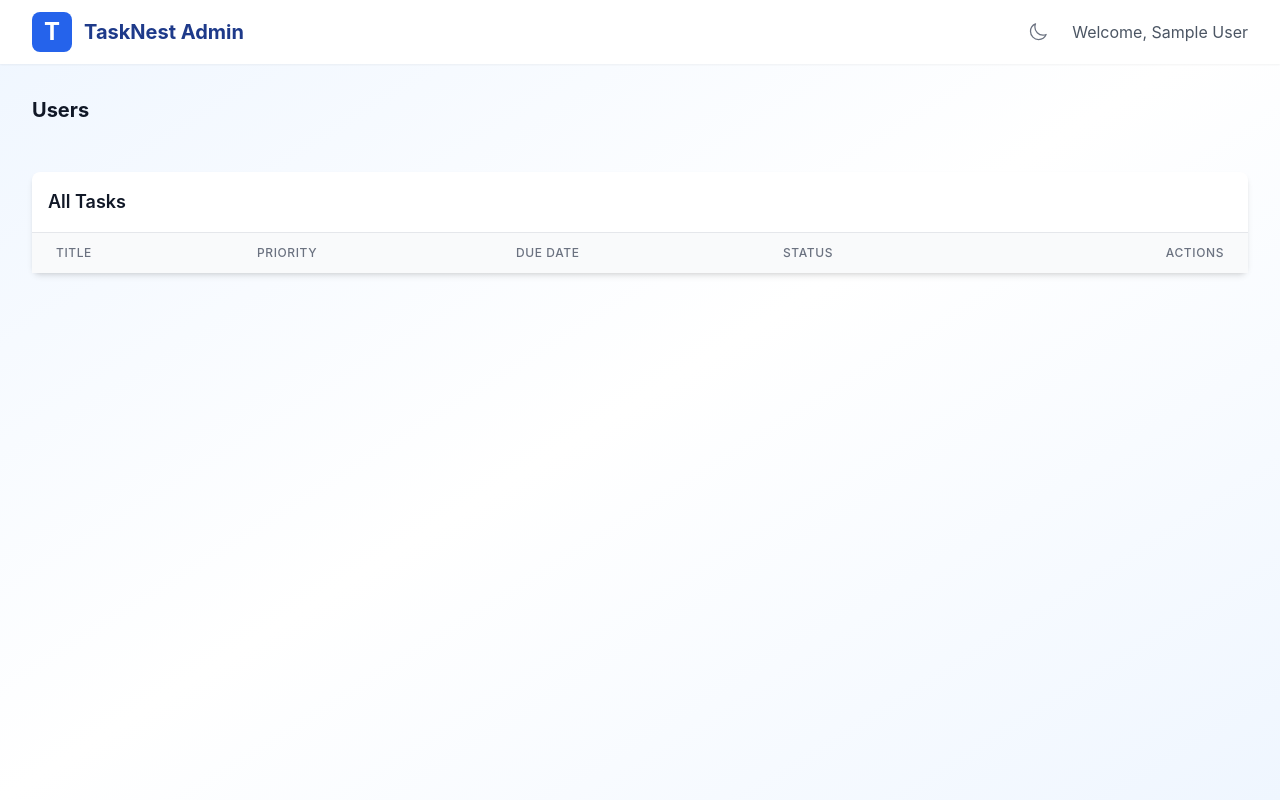
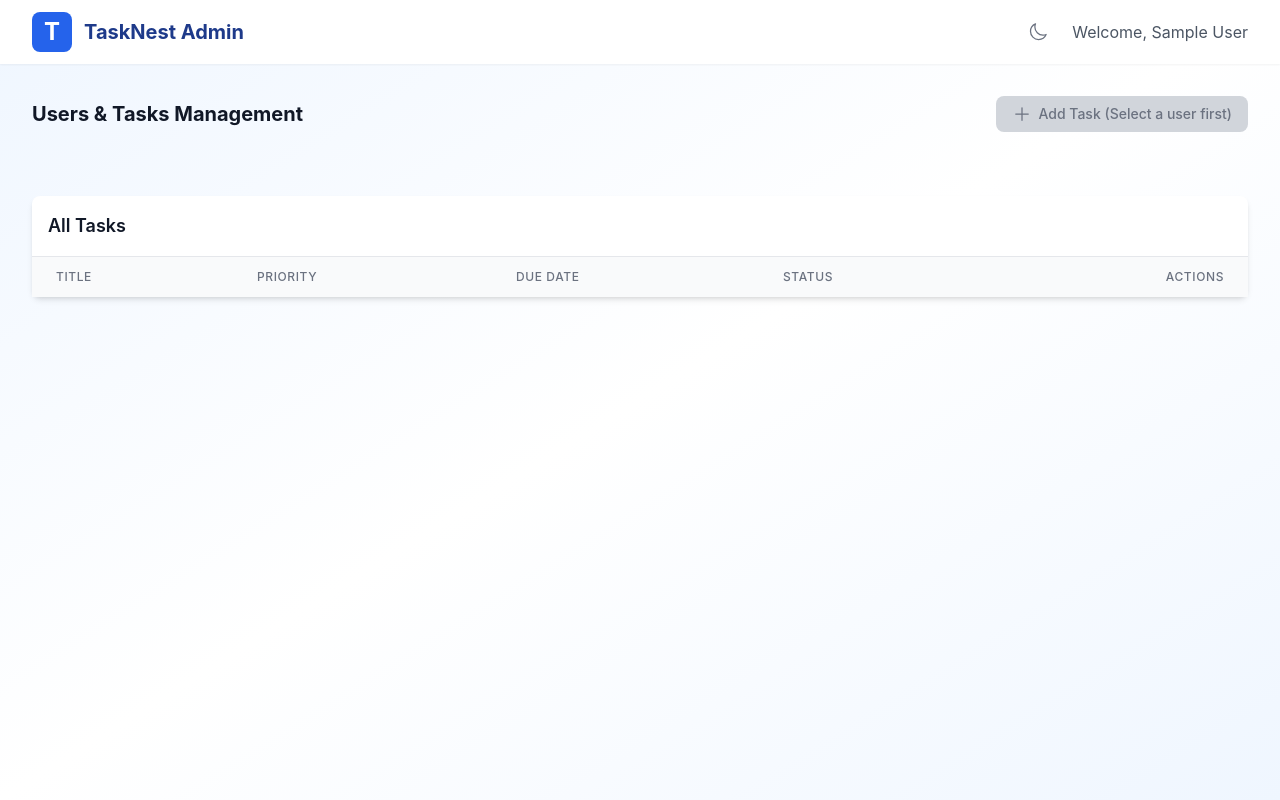
Before and after one commit to Youssef-Farouq/TaskNest, a React (Vite) app: page /admin in a window 1280 px wide. Built offline with nearby package versions, Linux system fonts and the light colour scheme; sample sign-in values are in the browser's storage.

Commit message:
updated admin dashboard add task

```diff
--- a/src/pages/AdminDashboard.tsx
+++ b/src/pages/AdminDashboard.tsx
@@ -1,4 +1,4 @@
-import { useState } from 'react';
+import { useState, useEffect } from 'react';
 import { Link, useNavigate } from 'react-router-dom';
 import { useAuth } from '../context/AuthContext';
 import { useTasks } from '../context/TaskContext';
@@ -72,6 +72,16 @@ const AdminDashboard = () => {
     setIsModalOpen(false);
   };
 
+  // Update form data when selected user changes
+  useEffect(() => {
+    if (selectedUser) {
+      setFormData(prev => ({
+        ...prev,
+        userId: selectedUser.id
+      }));
+    }
+  }, [selectedUser]);
+
   const handleDeleteUser = (userId: string) => {
     // Don't allow deleting the admin
     if (userId === user.id) {
@@ -126,12 +136,26 @@ const AdminDashboard = () => {
       {/* Main Content */}
       <div className="pt-24">
         <div className="max-w-7xl mx-auto px-4 sm:px-6 lg:px-8">
-          {/* User List */}
-          <div className="mb-8">
-            <h2 className="text-xl font-bold text-gray-900 dark:text-white mb-4">
-              Users
+          <div className="flex justify-between items-center mb-8">
+            <h2 className="text-xl font-bold text-gray-900 dark:text-white">
+              Users & Tasks Management
             </h2>
-            <div className="grid grid-cols-1 sm:grid-cols-2 lg:grid-cols-3 gap-4">
+            <button
+              onClick={() => setIsModalOpen(true)}
+              className={`inline-flex items-center px-4 py-2 rounded-lg text-sm font-medium transition-colors ${
+                selectedUser
+                  ? 'bg-blue-600 text-white hover:bg-blue-700'
+                  : 'bg-gray-300 text-gray-500 cursor-not-allowed'
+              }`}
+              disabled={!selectedUser}
+            >
+              <PlusIcon className="h-5 w-5 mr-1.5" />
+              Add Task {selectedUser ? `for ${selectedUser.name}` : '(Select a user first)'}
+            </button>
+          </div>
+
+          {/* Users Grid */}
+          <div className="grid grid-cols-1 sm:grid-cols-2 lg:grid-cols-3 gap-4 mb-8">
             {users.map((u: User) => (
               <div
                 key={u.id}
@@ -201,23 +225,13 @@ const AdminDashboard = () => {
               </div>
             ))}
           </div>
-          </div>
 
           {/* Tasks Section */}
           <div className="bg-white dark:bg-dark-card rounded-lg shadow-md">
-            <div className="p-4 border-b border-gray-200 dark:border-gray-700 flex justify-between items-center">
+            <div className="p-4 border-b border-gray-200 dark:border-gray-700">
               <h2 className="text-lg font-semibold text-gray-900 dark:text-white">
                 {selectedUser ? `${selectedUser.name}'s Tasks` : 'All Tasks'}
               </h2>
-              {selectedUser && (
-                <button
-                  onClick={() => setIsModalOpen(true)}
-                  className="bg-blue-600 text-white px-4 py-2 rounded-lg hover:bg-blue-700 transition-colors flex items-center"
-                >
-                  <PlusIcon className="h-5 w-5 mr-1" />
-                  Add Task
-                </button>
-              )}
             </div>
 
             <div className="overflow-x-auto">
```
Lines whose indentation alone changed are shown as unchanged.
